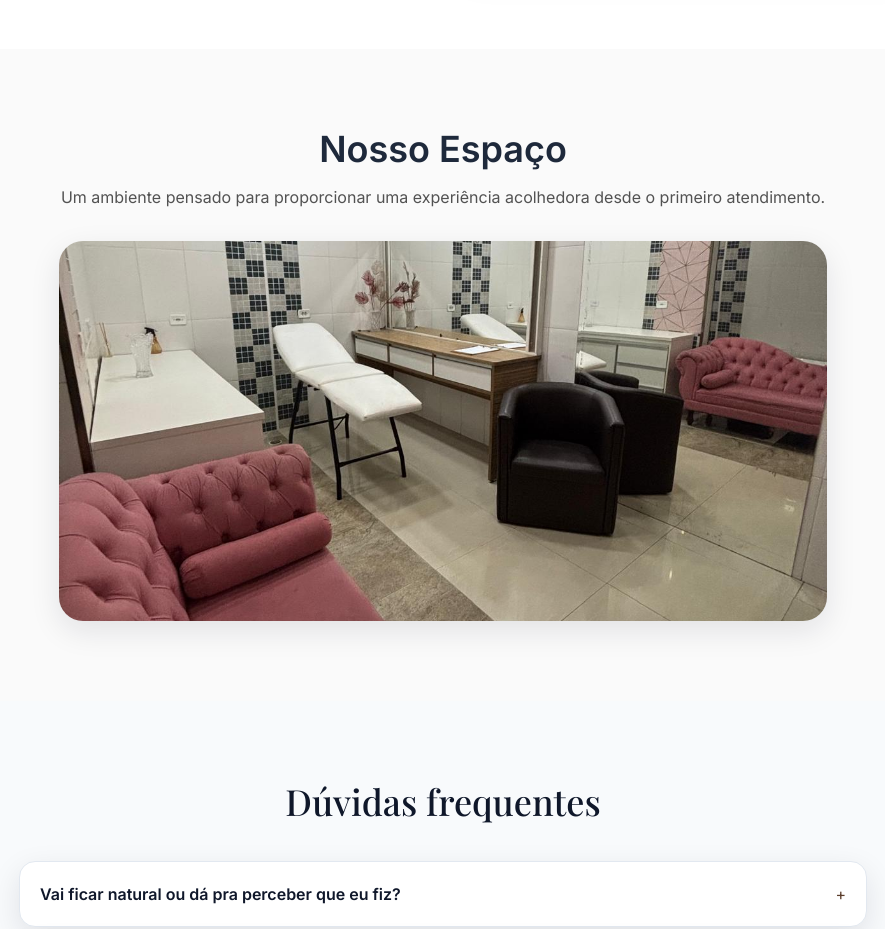
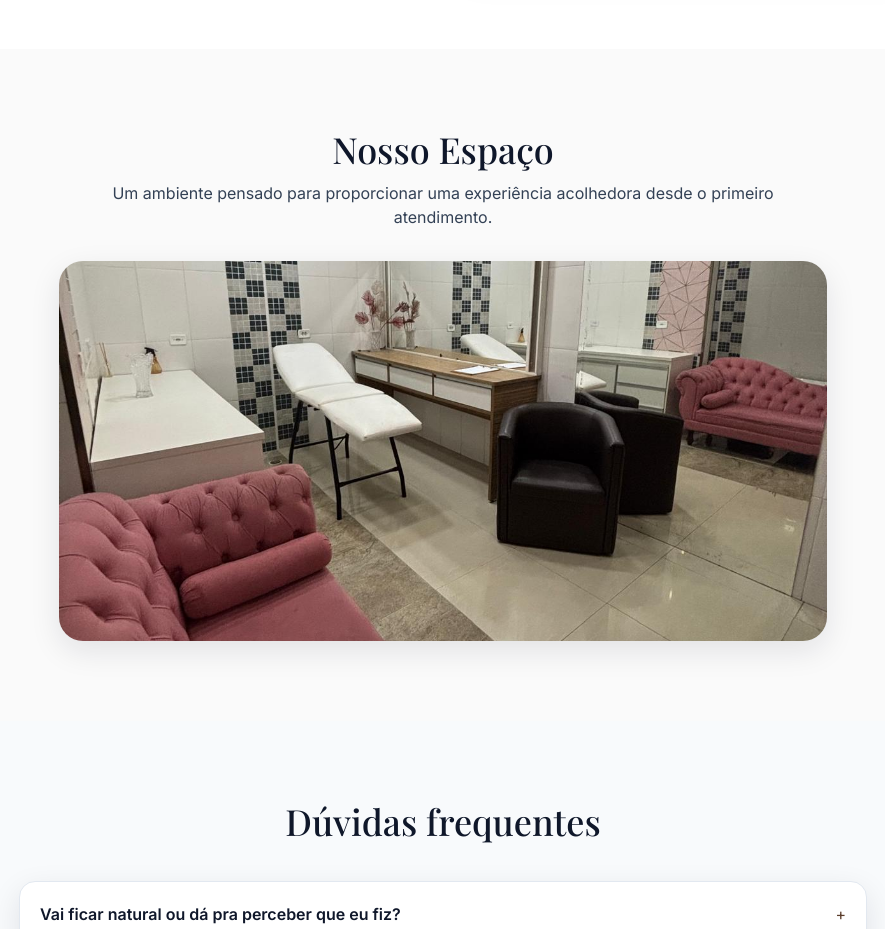
Before and after one commit to diesantana/dayana-monteiro, a plain HTML site: page index.html in a window 1280 px wide. Shown: the part 3680-4609 px from the top of the page, without its empty margins (197-1082 px from the left). Drawn offline with nearby package versions, Linux system fonts and the light colour scheme.

Commit message:
feat: Padroniza o estilo de fontes dos titulos e subtitulos

```diff
--- a/index.html
+++ b/index.html
@@ -140,7 +140,7 @@
     </div>
 
     <!-- Mobile menu -->
-    <div id="menuMobile" class="desk:hidden hidden border-t border-slate-200 bg-white">
+    <div id="menuMobile" class="desk:hidden hidden border-t border-slate-200 bg-white max-h-[calc(100vh-80px)] overflow-y-auto">
       <div class="max-w-6xl mx-auto px-6 py-4 flex flex-col gap-3 text-base sm:text-sm">
         <a class="py-2" href="#procedimentos">Procedimentos</a>
         <a class="py-2" href="#como-funciona">Como funciona</a>
@@ -519,10 +519,10 @@
 
       <!-- TÍTULO -->
       <div class="text-center mb-8">
-        <h2 class="text-3xl md:text-4xl font-semibold">
+        <h2 class="font-serif text-3xl md:text-4xl text-slate-900">
           Nosso Espaço
         </h2>
-        <p class="text-neutral-600 mt-4">
+        <p class="mt-3 text-slate-700 max-w-2xl mx-auto">
           Um ambiente pensado para proporcionar uma experiência acolhedora desde o primeiro atendimento.
         </p>
       </div>
```
